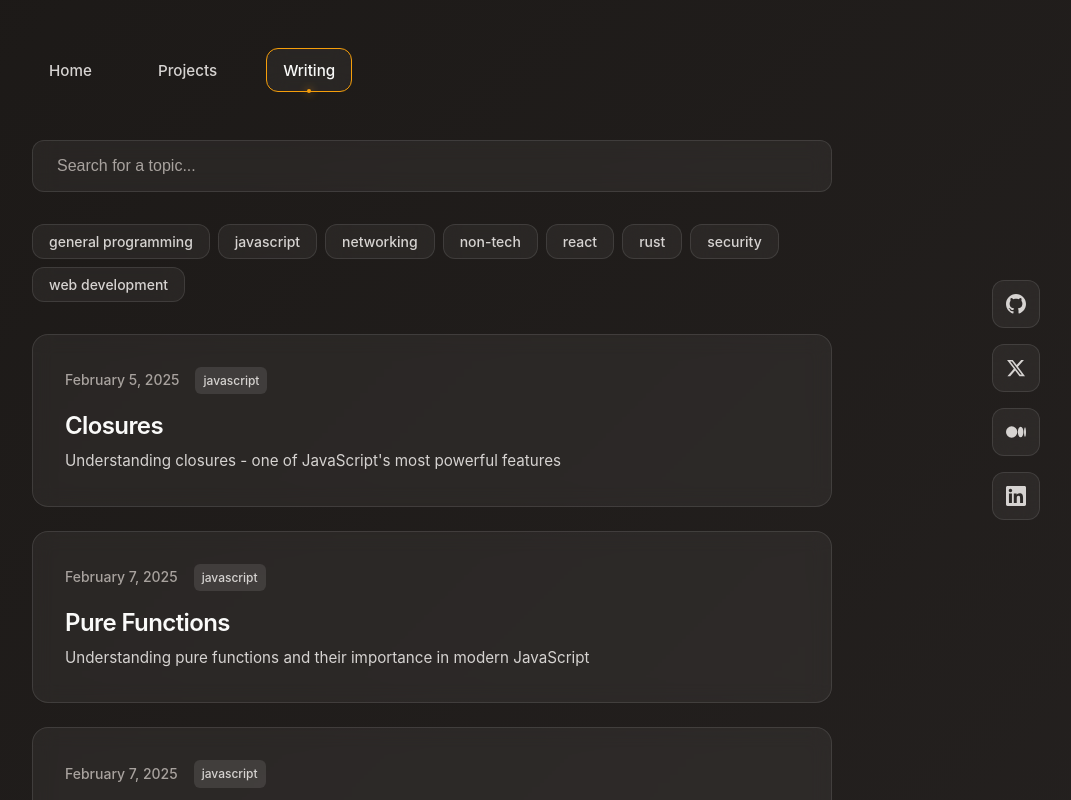
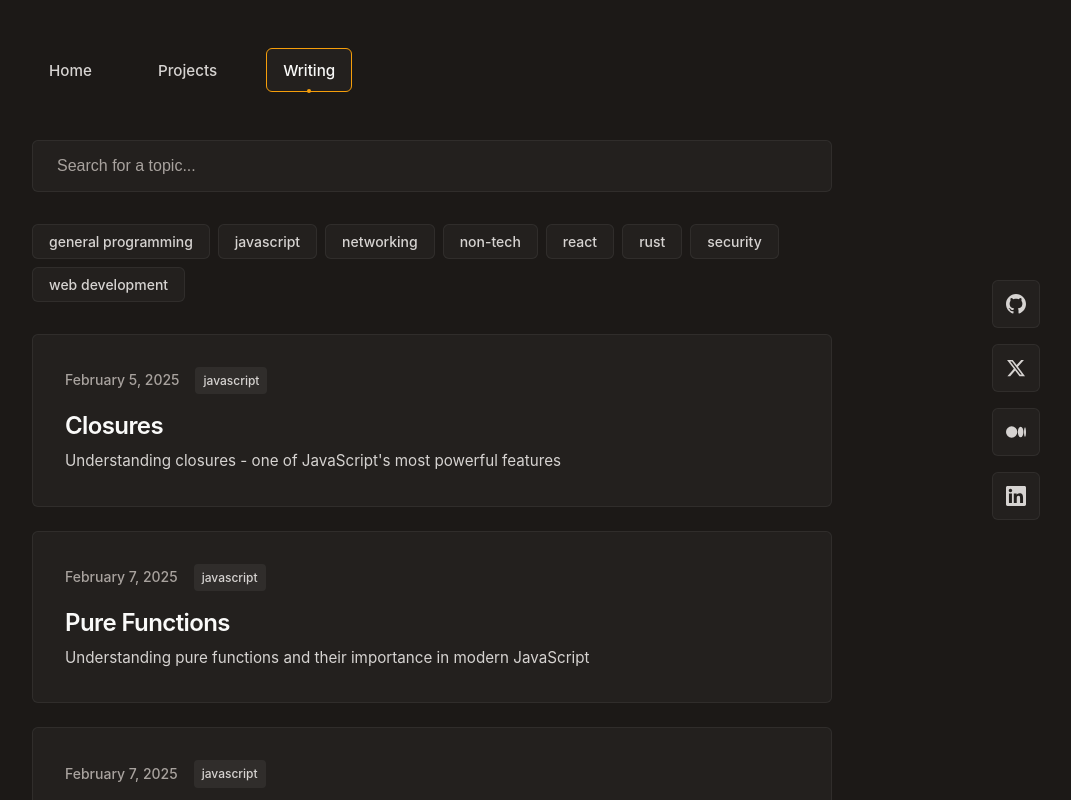
Before and after one commit to rum-n/rmanev9, a React (Vite) app: page /writing in a window 1280 px wide. Shown: the top 800 px of the page, without its empty margins (208-1279 px from the left). Built offline with nearby package versions, Linux system fonts and the light colour scheme.

Commit message:
Refactor App component structure for improved readability; remove unused ParticlesWrapper component and streamline routing. Update CSS for simplified background colors, border radii, and shadows across various components for a cleaner design.

```diff
--- a/src/App.tsx
+++ b/src/App.tsx
@@ -1,12 +1,10 @@
 import { Home } from "./pages/Home";
-import { BrowserRouter, Route, Routes, useLocation } from "react-router-dom";
+import { BrowserRouter, Route, Routes } from "react-router-dom";
 import { Projects } from "./pages/Projects";
-import ThreeParticles from "./components/ThreeParticles";
 import { PathProvider } from "./context/PathContext";
 import { Writing } from "./pages/Writing";
 import { BlogPost } from "./pages/BlogPost";
 import { Contact } from "./pages/Contact";
-import { useEffect, useState } from "react";
 
 function App() {
   return (
@@ -20,8 +18,6 @@ function App() {
 
 const AppContent = () => {
   return (
-    <>
-      <ParticlesWrapper />
     <Routes>
       <Route path="/" element={<Home />} />
       <Route path="projects" element={<Projects />}></Route>
@@ -29,23 +25,7 @@ const AppContent = () => {
       <Route path="writing/:slug" element={<BlogPost />} />
       <Route path="contact" element={<Contact />} />
     </Routes>
-    </>
   );
 };
 
-const ParticlesWrapper = () => {
-  const [showParticles, setShowParticles] = useState(true);
-  const location = useLocation();
-
-  useEffect(() => {
-    if (location.pathname.includes("/writing")) {
-      setShowParticles(false);
-    } else {
-      setShowParticles(true);
-    }
-  }, [location.pathname]);
-
-  return showParticles ? <ThreeParticles /> : null;
-};
-
 export default App;
--- a/src/components/Layout/index.tsx
+++ b/src/components/Layout/index.tsx
@@ -12,11 +12,7 @@ const LayoutContainer = styled.div`
   display: flex;
   justify-content: center;
   padding: var(--space-2xl) var(--space-xl);
-  background: linear-gradient(
-    135deg,
-    var(--bg-primary) 0%,
-    var(--bg-secondary) 100%
-  );
+  background: var(--bg-primary);
 
   @media (max-width: 768px) {
     padding: var(--space-lg) var(--space-md);
@@ -99,19 +95,17 @@ const SocialButton = styled.button`
   justify-content: center;
   width: 48px;
   height: 48px;
-  border-radius: var(--radius-lg);
+  border-radius: var(--radius-md);
   background: var(--bg-surface);
   border: 1px solid var(--bg-surface-hover);
   color: var(--text-secondary);
   font-size: 1.1rem;
   transition: all var(--transition-normal);
-  backdrop-filter: blur(10px);
 
   &:hover {
     background: var(--bg-surface-hover);
     color: var(--text-primary);
-    transform: translateY(-2px);
-    box-shadow: var(--shadow-lg);
+    transform: translateY(-1px);
   }
 
   @media (max-width: 768px) {
@@ -142,7 +136,6 @@ const SocialTooltip = styled.div`
   visibility: hidden;
   transition: all var(--transition-fast);
   border: 1px solid var(--bg-surface-hover);
-  backdrop-filter: blur(10px);
   z-index: var(--z-tooltip);
 
   ${SocialButton}:hover & {
--- a/src/components/NavMenu/index.tsx
+++ b/src/components/NavMenu/index.tsx
@@ -22,10 +22,7 @@ const NavContainer = styled.nav`
 const NameText = styled.h1`
   margin: 0;
   padding: 0;
-  background: linear-gradient(135deg, var(--primary) 0%, var(--secondary) 100%);
-  -webkit-background-clip: text;
-  -webkit-text-fill-color: transparent;
-  background-clip: text;
+  color: var(--primary);
   font-weight: 800;
   letter-spacing: -0.02em;
   margin-bottom: var(--space-sm);
@@ -93,12 +90,11 @@ const MenuButton = styled.button<{ isActive: boolean }>`
   color: ${(props) =>
     props.isActive ? "var(--text-primary)" : "var(--text-secondary)"};
   padding: var(--space-sm) var(--space-md);
-  border-radius: var(--radius-lg);
+  border-radius: var(--radius-md);
   font-weight: 500;
   font-size: 0.95rem;
   transition: all var(--transition-normal);
   cursor: pointer;
-  backdrop-filter: ${(props) => (props.isActive ? "blur(10px)" : "none")};
   min-height: 44px;
   min-width: 44px;
 
@@ -106,29 +102,6 @@ const MenuButton = styled.button<{ isActive: boolean }>`
     background: var(--bg-surface-hover);
     color: var(--text-primary);
     transform: translateY(-1px);
-    box-shadow: var(--shadow-md);
-  }
-
-  &::before {
-    content: "";
-    position: absolute;
-    top: 0;
-    left: 0;
-    right: 0;
-    bottom: 0;
-    border-radius: var(--radius-lg);
-    background: linear-gradient(
-      135deg,
-      var(--primary) 0%,
-      var(--secondary) 100%
-    );
-    opacity: 0;
-    transition: opacity var(--transition-fast);
-    z-index: -1;
-  }
-
-  &:hover::before {
-    opacity: 0.1;
   }
 
   @media (max-width: 768px) {
@@ -151,7 +124,6 @@ const ActiveIndicator = styled.div`
   height: 4px;
   background: var(--primary);
   border-radius: 50%;
-  box-shadow: 0 0 8px var(--primary);
 `;
 
 const menuItems = [
--- a/src/index.css
+++ b/src/index.css
@@ -30,12 +30,12 @@
   --gray-800: #292524;
   --gray-900: #1c1917;
 
-  /* Background colors */
+  /* Background colors - simplified */
   --bg-primary: #1c1917;
   --bg-secondary: #292524;
   --bg-tertiary: #44403c;
-  --bg-surface: rgba(255, 255, 255, 0.05);
-  --bg-surface-hover: rgba(255, 255, 255, 0.1);
+  --bg-surface: rgba(255, 255, 255, 0.03);
+  --bg-surface-hover: rgba(255, 255, 255, 0.06);
 
   /* Text colors */
   --text-primary: #fafaf9;
@@ -57,20 +57,18 @@
   --space-2xl: 3rem;
   --space-3xl: 4rem;
 
-  /* Border radius */
-  --radius-sm: 0.375rem;
-  --radius-md: 0.5rem;
-  --radius-lg: 0.75rem;
-  --radius-xl: 1rem;
-  --radius-2xl: 1.5rem;
+  /* Border radius - simplified */
+  --radius-sm: 0.25rem;
+  --radius-md: 0.375rem;
+  --radius-lg: 0.5rem;
+  --radius-xl: 0.75rem;
+  --radius-2xl: 1rem;
 
-  /* Shadows */
-  --shadow-sm: 0 1px 2px 0 rgb(0 0 0 / 0.05);
-  --shadow-md: 0 4px 6px -1px rgb(0 0 0 / 0.1), 0 2px 4px -2px rgb(0 0 0 / 0.1);
-  --shadow-lg: 0 10px 15px -3px rgb(0 0 0 / 0.1),
-    0 4px 6px -4px rgb(0 0 0 / 0.1);
-  --shadow-xl: 0 20px 25px -5px rgb(0 0 0 / 0.1),
-    0 8px 10px -6px rgb(0 0 0 / 0.1);
+  /* Shadows - minimal */
+  --shadow-sm: 0 1px 2px 0 rgba(0, 0, 0, 0.05);
+  --shadow-md: 0 1px 3px 0 rgba(0, 0, 0, 0.1);
+  --shadow-lg: 0 4px 6px -1px rgba(0, 0, 0, 0.1);
+  --shadow-xl: 0 10px 15px -3px rgba(0, 0, 0, 0.1);
 
   /* Transitions */
   --transition-fast: 150ms ease;
@@ -103,176 +101,11 @@ body {
   line-height: 1.6;
   font-weight: 400;
   color: var(--text-primary);
-  background: linear-gradient(
-    135deg,
-    var(--bg-primary) 0%,
-    var(--bg-secondary) 100%
-  );
-  background-image: linear-gradient(
-      135deg,
-      var(--bg-primary) 0%,
-      var(--bg-secondary) 100%
-    ),
-    radial-gradient(
-      circle at 25% 25%,
-      rgba(255, 255, 255, 0.1) 0%,
-      transparent 50%
-    ),
-    radial-gradient(
-      circle at 75% 75%,
-      rgba(255, 255, 255, 0.05) 0%,
-      transparent 50%
-    );
-  background-size: 100% 100%, 200px 200px, 300px 300px;
-  background-position: 0 0, 0 0, 0 0;
-  background-repeat: no-repeat, repeat, repeat;
+  background: var(--bg-primary);
   min-height: 100vh;
   overflow-x: hidden;
   -webkit-font-smoothing: antialiased;
   -moz-osx-font-smoothing: grayscale;
-  position: relative;
-}
-
-body::before {
-  content: "";
-  position: fixed;
-  top: 0;
-  left: 0;
-  width: 100%;
-  height: 100%;
-  background-image:
-    /* Primary grain - much stronger */ repeating-linear-gradient(
-      0deg,
-      transparent,
-      transparent 1px,
-      rgba(255, 255, 255, 0.4) 1px,
-      rgba(255, 255, 255, 0.4) 2px
-    ),
-    repeating-linear-gradient(
-      90deg,
-      transparent,
-      transparent 1px,
-      rgba(255, 255, 255, 0.4) 1px,
-      rgba(255, 255, 255, 0.4) 2px
-    ),
-    /* Diagonal grain */
-      repeating-linear-gradient(
-        45deg,
-        transparent,
-        transparent 2px,
-        rgba(255, 255, 255, 0.3) 2px,
-        rgba(255, 255, 255, 0.3) 4px
-      ),
-    repeating-linear-gradient(
-      -45deg,
-      transparent,
-      transparent 2px,
-      rgba(255, 255, 255, 0.3) 2px,
-      rgba(255, 255, 255, 0.3) 4px
-    ),
-    /* Additional grain layers */
-      repeating-linear-gradient(
-        30deg,
-        transparent,
-        transparent 1px,
-        rgba(255, 255, 255, 0.25) 1px,
-        rgba(255, 255, 255, 0.25) 3px
-      ),
-    repeating-linear-gradient(
-      -30deg,
-      transparent,
-      transparent 1px,
-      rgba(255, 255, 255, 0.25) 1px,
-      rgba(255, 255, 255, 0.25) 3px
-    ),
-    /* Fine grain */
-      repeating-linear-gradient(
-        15deg,
-        transparent,
-        transparent 1px,
-        rgba(255, 255, 255, 0.2) 1px,
-        rgba(255, 255, 255, 0.2) 2px
-      ),
-    repeating-linear-gradient(
-      -15deg,
-      transparent,
-      transparent 1px,
-      rgba(255, 255, 255, 0.2) 1px,
-      rgba(255, 255, 255, 0.2) 2px
-    ),
-    /* Extra fine grain */
-      repeating-linear-gradient(
-        60deg,
-        transparent,
-        transparent 1px,
-        rgba(255, 255, 255, 0.15) 1px,
-        rgba(255, 255, 255, 0.15) 4px
-      ),
-    repeating-linear-gradient(
-      -60deg,
-      transparent,
-      transparent 1px,
-      rgba(255, 255, 255, 0.15) 1px,
-      rgba(255, 255, 255, 0.15) 4px
-    ),
-    /* Ultra fine grain */
-      repeating-linear-gradient(
-        75deg,
-        transparent,
-        transparent 1px,
-        rgba(255, 255, 255, 0.1) 1px,
-        rgba(255, 255, 255, 0.1) 3px
-      ),
-    repeating-linear-gradient(
-      -75deg,
-      transparent,
-      transparent 1px,
-      rgba(255, 255, 255, 0.1) 1px,
-      rgba(255, 255, 255, 0.1) 3px
-    ),
-    /* Random noise dots */
-      radial-gradient(
-        circle at 20% 20%,
-        rgba(255, 255, 255, 0.3) 0px,
-        transparent 1px
-      ),
-    radial-gradient(
-      circle at 80% 80%,
-      rgba(255, 255, 255, 0.3) 0px,
-      transparent 1px
-    ),
-    radial-gradient(
-      circle at 40% 60%,
-      rgba(255, 255, 255, 0.25) 0px,
-      transparent 1px
-    ),
-    radial-gradient(
-      circle at 70% 30%,
-      rgba(255, 255, 255, 0.25) 0px,
-      transparent 1px
-    ),
-    radial-gradient(
-      circle at 10% 90%,
-      rgba(255, 255, 255, 0.2) 0px,
-      transparent 1px
-    ),
-    radial-gradient(
-      circle at 90% 10%,
-      rgba(255, 255, 255, 0.2) 0px,
-      transparent 1px
-    );
-  background-size: 100% 100%, 100% 100%, /* Primary patterns */ 200px 200px,
-    200px 200px, /* Diagonal patterns */ 150px 150px, 150px 150px,
-    /* Additional grain */ 100px 100px, 100px 100px,
-    /* Fine grain */ 300px 300px, 300px 300px,
-    /* Extra fine grain */ 250px 250px, 250px 250px,
-    /* Ultra fine grain */ 50px 50px, 50px 50px, 50px 50px, 50px 50px, 50px 50px; /* Random dots */
-  background-position: 0 0, 0 0, /* Primary patterns */ 0 0, 0 0,
-    /* Diagonal patterns */ 0 0, 0 0, /* Additional grain */ 0 0, 0 0,
-    /* Fine grain */ 0 0, 0 0, /* Extra fine grain */ 0 0, 0 0,
-    /* Ultra fine grain */ 0 0, 0 0, 0 0, 0 0, 0 0, 0 0; /* Random dots */
-  pointer-events: none;
-  z-index: -1;
 }
 
 #root {
@@ -341,7 +174,7 @@ button {
 
 /* Scrollbar */
 ::-webkit-scrollbar {
-  width: 8px;
+  width: 6px;
 }
 
 ::-webkit-scrollbar-track {
--- a/src/pages/Writing.tsx
+++ b/src/pages/Writing.tsx
@@ -22,12 +22,11 @@ const SearchInput = styled.input`
   width: 100%;
   padding: var(--space-md) var(--space-lg);
   border: 1px solid var(--bg-surface-hover);
-  border-radius: var(--radius-lg);
+  border-radius: var(--radius-md);
   background: var(--bg-surface);
   color: var(--text-primary);
   font-size: 1rem;
   transition: all var(--transition-normal);
-  backdrop-filter: blur(10px);
 
   &::placeholder {
     color: var(--text-tertiary);
@@ -36,7 +35,6 @@ const SearchInput = styled.input`
   &:focus {
     outline: none;
     border-color: var(--primary);
-    box-shadow: 0 0 0 3px rgba(99, 102, 241, 0.1);
     background: var(--bg-surface-hover);
   }
 `;
@@ -50,7 +48,7 @@ const TagsContainer = styled.div`
 
 const Tag = styled.button<{ isActive: boolean }>`
   padding: var(--space-sm) var(--space-md);
-  border-radius: var(--radius-lg);
+  border-radius: var(--radius-md);
   border: 1px solid
     ${(props) =>
       props.isActive ? "var(--primary)" : "var(--bg-surface-hover)"};
@@ -61,18 +59,15 @@ const Tag = styled.button<{ isActive: boolean }>`
   transition: all var(--transition-normal);
   font-size: 0.875rem;
   font-weight: 500;
-  backdrop-filter: blur(10px);
 
   &:hover {
     background: ${(props) =>
       props.isActive ? "var(--primary-dark)" : "var(--bg-surface-hover)"};
     transform: translateY(-1px);
-    box-shadow: var(--shadow-sm);
   }
 
   &:focus {
     outline: none;
-    box-shadow: 0 0 0 2px rgba(99, 102, 241, 0.2);
   }
 `;
 
@@ -85,16 +80,14 @@ const BlogList = styled.div`
 const BlogPostCard = styled.div`
   background: var(--bg-surface);
   border: 1px solid var(--bg-surface-hover);
-  border-radius: var(--radius-xl);
+  border-radius: var(--radius-md);
   padding: var(--space-xl);
   cursor: pointer;
   transition: all var(--transition-normal);
-  backdrop-filter: blur(10px);
 
   &:hover {
     background: var(--bg-surface-hover);
-    transform: translateY(-2px);
-    box-shadow: var(--shadow-lg);
+    transform: translateY(-1px);
   }
 `;
 
@@ -151,7 +144,7 @@ const PaginationContainer = styled.div`
 
 const PaginationButton = styled.button<{ disabled: boolean }>`
   padding: var(--space-sm) var(--space-md);
-  border-radius: var(--radius-lg);
+  border-radius: var(--radius-md);
   background: ${(props) =>
     props.disabled ? "var(--bg-surface)" : "var(--primary)"};
   color: ${(props) => (props.disabled ? "var(--text-tertiary)" : "white")};
@@ -165,7 +158,6 @@ const PaginationButton = styled.button<{ disabled: boolean }>`
     background: ${(props) =>
       props.disabled ? "var(--bg-surface)" : "var(--primary-dark)"};
     transform: translateY(-1px);
-    box-shadow: var(--shadow-md);
   }
 `;
 
```
Also changed, not shown: src/pages/Home.tsx (+9 -15 lines), src/pages/Projects.tsx (+11 -83 lines). Lines whose indentation alone changed are shown as unchanged.
